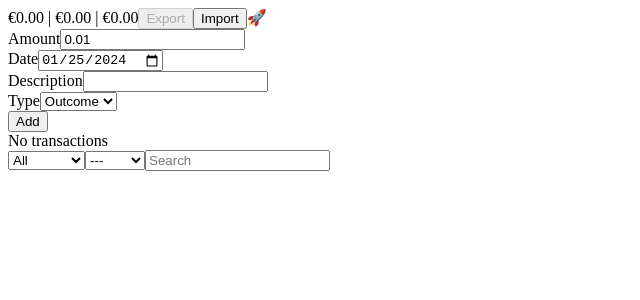
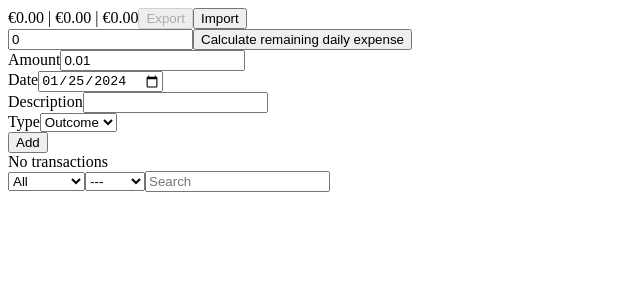
Before and after one commit to davdifr/minimalist-expense-tracker, an Angular app: page /main in a window 1280 px wide. Shown: the top 300 px of the page, without its empty margins (0-640 px from the left). Built offline with nearby package versions, Linux system fonts and the light colour scheme.

Commit message:
Add remaining expense calculator functionality and update main component

```diff
--- a/src/app/components/remaining-expense-calculator/remaining-expense-calculator.component.ts
+++ b/src/app/components/remaining-expense-calculator/remaining-expense-calculator.component.ts
@@ -1,9 +1,47 @@
-import { Component } from '@angular/core';
+import { Component, input } from '@angular/core';
+import { FormsModule } from '@angular/forms';
 
 @Component({
     selector: 'app-remaining-expense-calculator',
     standalone: true,
-    imports: [],
-    template: `🚀`,
+    imports: [FormsModule],
+    template: `
+        <div>
+            <input type="number" [(ngModel)]="target" />
+            <button (click)="calculateRemainingExpense()">
+                Calculate remaining daily expense
+            </button>
+            @if (remainingExpense > 0) {
+            <p>Remaining daily expense: {{ remainingExpense }}</p>
+            } @else if (remainingExpense < 0) {
+            <p>You've exceeded your budget</p>
+            }
+        </div>
+    `,
 })
-export class RemainingExpenseCalculatorComponent {}
+export class RemainingExpenseCalculatorComponent {
+    currentMonthTotalIncome = input.required<number>();
+    currentMonthTotalOutcome = input.required<number>();
+
+    target: number = 0;
+    remainingExpense: number = 0;
+
+    calculateRemainingExpense() {
+        const totalBudgetAfterExpenses =
+            this.currentMonthTotalIncome() - this.currentMonthTotalOutcome();
+        const dailySpendable =
+            (totalBudgetAfterExpenses - this.target) /
+            this.getNumberOfDaysLeftInCurrentMonth();
+
+        this.remainingExpense = parseFloat(dailySpendable.toFixed(2));
+    }
+
+    private getNumberOfDaysLeftInCurrentMonth() {
+        const date = new Date();
+        return this.getNumberOfDaysInCurrentMonth(date) - date.getDate() + 1;
+    }
+
+    private getNumberOfDaysInCurrentMonth(date: Date) {
+        return new Date(date.getFullYear(), date.getMonth() + 1, 0).getDate();
+    }
+}
--- a/src/app/pages/main/main.component.ts
+++ b/src/app/pages/main/main.component.ts
@@ -6,7 +6,6 @@ import ListComponent from '../../components/list/list.component';
 import ExportComponent from '../../components/export/export.component';
 import { ImportComponent } from '../../components/import/import.component';
 import { SelectTypeComponent } from '../../components/select-type/select-type.component';
-import { TransactionType } from '../../models/transactions.enums';
 import { SelectOrderComponent } from '../../components/select-order/select-order.component';
 import { SearchComponent } from '../../components/search/search.component';
 import { RemainingExpenseCalculatorComponent } from '../../components/remaining-expense-calculator/remaining-expense-calculator.component';
@@ -41,7 +40,14 @@ import { RemainingExpenseCalculatorComponent } from '../../components/remaining-
             "
         />
 
-        <app-remaining-expense-calculator />
+        <app-remaining-expense-calculator
+            [currentMonthTotalIncome]="
+                transactionService.currentMonthTotalIncome()
+            "
+            [currentMonthTotalOutcome]="
+                transactionService.currentMonthTotalOutcome()
+            "
+        />
         <app-form (transaction)="transactionService.addTransaction($event)" />
         <app-list
             [transactionsList]="transactionService.transactionsList()"
--- a/src/app/services/transaction.service.ts
+++ b/src/app/services/transaction.service.ts
@@ -21,6 +21,14 @@ export class TransactionService {
     totalIncome = signal<number>(0);
     totalOutcome = signal<number>(0);
     netTotal = computed(() => this.totalIncome() - this.totalOutcome());
+
+    currentMonthTotalIncome = computed(() =>
+        this.calculateCurrentMonthTotalByType(TransactionType.Income)
+    );
+
+    currentMonthTotalOutcome = computed(() =>
+        this.calculateCurrentMonthTotalByType(TransactionType.Outcome)
+    );
 
     addTransaction(transaction: FinancialTransaction) {
         this.transactionsList.update((existingTransactions) => [
@@ -65,6 +73,20 @@ export class TransactionService {
         this.transactionsSearch.update(() => text);
     }
 
+    calculateCurrentMonthTotalByType(type: TransactionType): number {
+        return this.transactionsList()
+            .filter(
+                (transaction) =>
+                    transaction.type === type &&
+                    this.isTransactionInCurrentMonth(transaction)
+            )
+            .reduce((acc, transaction) => acc + transaction.amount, 0);
+    }
+
+    private isTransactionInCurrentMonth(transaction: FinancialTransaction) {
+        return new Date(transaction.date).getMonth() === new Date().getMonth();
+    }
+
     private updateTotals(
         transactionType: TransactionType,
         transactionAmount: number,
```
